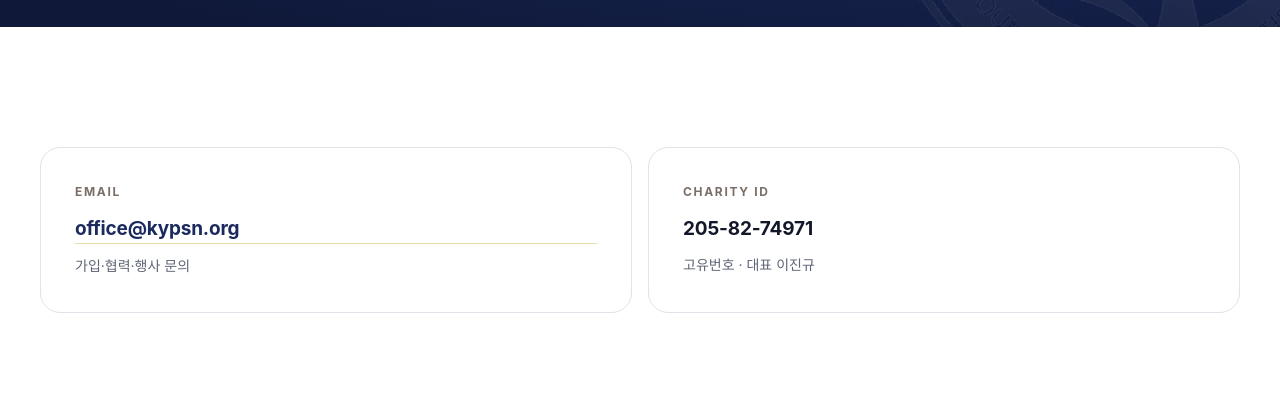
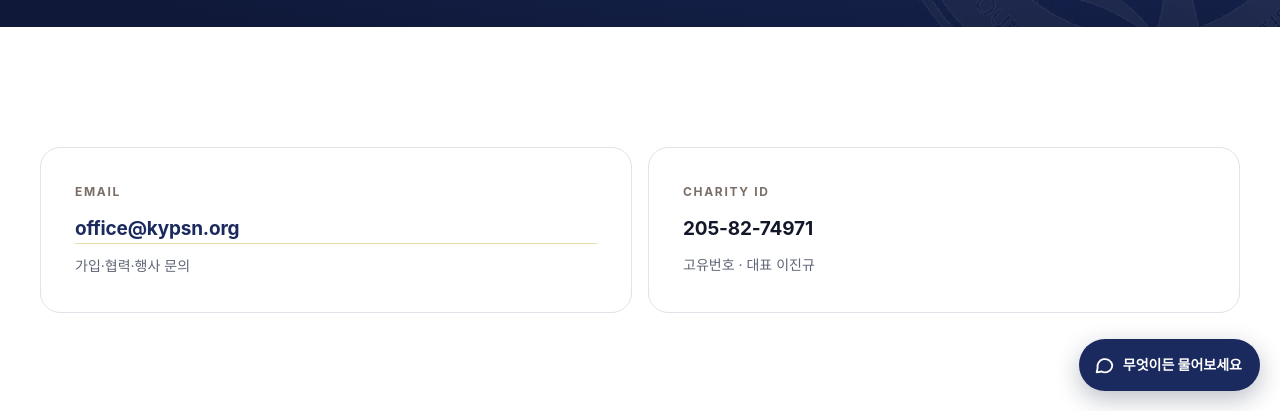
Before and after one commit to comjingue/kypsn, a plain HTML site: page contact/index.html in a window 1280 px wide. Shown: the part 389-800 px from the top of the page. Drawn offline with Linux system fonts and the light colour scheme; a web font is replaced by a local one.

Commit message:
홈페이지: KYPSN 안내 챗봇(Claude Haiku, Cloudflare Worker) 연결
Co-Authored-By: Claude Opus 5.5 <noreply@anthropic.com>

```diff
--- /dev/null
+++ b/assets/kypsn-chat.js
@@ -0,0 +1,123 @@
+/* KYPSN 안내 챗봇 위젯
+   각 페이지 </body> 앞에 한 줄:
+   <script src="/assets/kypsn-chat.js" data-endpoint="https://kypsn-chat.<계정>.workers.dev" defer></script>
+   색은 사이트 팔레트(assets/style.css)와 같다: 네이비 #1B2A5E · 골드 #B8912A */
+(function () {
+  const me = document.currentScript;
+  const ENDPOINT = me && me.dataset.endpoint;
+  if (!ENDPOINT) return console.warn("[kypsn-chat] data-endpoint 가 없습니다.");
+  const HKEY = "kypsn-chat-history";
+
+  const css = `
+  .kc-root{--kc-navy:#1B2A5E;--kc-deep:#0F1838;--kc-gold:#B8912A;--kc-gold-soft:#E9D9AE;--kc-line:#DFE3EA;--kc-mist:#EEF2F8;--kc-ink:#121829;--kc-muted:#5E6576;font-family:inherit}
+  .kc-btn{position:fixed;right:20px;bottom:20px;height:52px;padding:0 18px 0 14px;border-radius:26px;border:0;display:flex;align-items:center;gap:8px;
+    background:var(--kc-navy);color:#fff;font:inherit;font-size:14px;font-weight:700;cursor:pointer;box-shadow:0 8px 24px rgba(15,24,56,.28);z-index:9998}
+  .kc-btn svg{width:22px;height:22px}
+  .kc-btn:hover{background:var(--kc-deep)}
+  .kc-box{position:fixed;right:20px;bottom:84px;width:min(380px,calc(100vw - 32px));height:min(560px,calc(100vh - 110px));
+    background:#fff;border:1px solid var(--kc-line);border-radius:16px;box-shadow:0 16px 40px rgba(15,24,56,.22);
+    display:none;flex-direction:column;overflow:hidden;z-index:9999}
+  .kc-box.open{display:flex}
+  .kc-head{background:var(--kc-navy);color:#fff;padding:14px 16px;display:flex;align-items:center;gap:10px}
+  .kc-head .kc-t{flex:1;line-height:1.3}
+  .kc-head b{display:block;font-size:15px}
+  .kc-head small{font-size:12px;color:var(--kc-gold-soft)}
+  .kc-head button{background:none;border:0;color:#fff;font-size:22px;line-height:1;cursor:pointer;padding:4px}
+  .kc-dot{width:8px;height:8px;border-radius:50%;background:var(--kc-gold)}
+  .kc-log{flex:1;overflow-y:auto;padding:14px;display:flex;flex-direction:column;gap:10px;font-size:14px;line-height:1.6;background:#FBFAF7}
+  .kc-m{max-width:86%;padding:9px 12px;border-radius:14px;white-space:pre-wrap;word-break:keep-all;overflow-wrap:anywhere}
+  .kc-u{align-self:flex-end;background:var(--kc-navy);color:#fff;border-bottom-right-radius:4px}
+  .kc-a{align-self:flex-start;background:#fff;color:var(--kc-ink);border:1px solid var(--kc-line);border-bottom-left-radius:4px}
+  .kc-a a{color:var(--kc-navy);font-weight:700}
+  .kc-wait{color:var(--kc-muted)}
+  .kc-wait i{display:inline-block;width:6px;height:6px;margin:0 2px;border-radius:50%;background:var(--kc-muted);animation:kcb 1s infinite alternate}
+  .kc-wait i:nth-child(2){animation-delay:.2s}.kc-wait i:nth-child(3){animation-delay:.4s}
+  @keyframes kcb{from{opacity:.2}to{opacity:1}}
+  .kc-chips{display:flex;flex-wrap:wrap;gap:6px;padding:8px 14px 10px;background:#FBFAF7}
+  .kc-chips button{border:1px solid var(--kc-gold);color:var(--kc-navy);background:#fff;border-radius:999px;padding:5px 11px;font:inherit;font-size:12.5px;cursor:pointer}
+  .kc-chips button:hover{background:var(--kc-gold-soft)}
+  .kc-form{display:flex;border-top:1px solid var(--kc-line);background:#fff}
+  .kc-in{flex:1;border:0;padding:13px 14px;font:inherit;font-size:16px;outline:none;min-width:0}
+  .kc-send{border:0;background:var(--kc-gold);color:#fff;padding:0 18px;cursor:pointer;font:inherit;font-weight:700}
+  .kc-send:disabled{opacity:.5}
+  .kc-foot{font-size:11px;color:var(--kc-muted);padding:6px 14px 9px;background:#fff}
+  @media (max-width:480px){.kc-btn span{display:none}.kc-btn{padding:0 14px}}`;
+  const style = document.createElement("style");
+  style.textContent = css;
+  document.head.appendChild(style);
+
+  const wrap = document.createElement("div");
+  wrap.className = "kc-root";
+  wrap.innerHTML = `
+  <button class="kc-btn" type="button" aria-label="KYPSN 안내 챗봇 열기"><svg viewBox="0 0 24 24" fill="none" stroke="currentColor" stroke-width="2" stroke-linecap="round" stroke-linejoin="round"><path d="M21 12a8 8 0 0 1-11.6 7.1L4 20l1-4.6A8 8 0 1 1 21 12z"/></svg><span>무엇이든 물어보세요</span></button>
+  <div class="kc-box" role="dialog" aria-label="KYPSN 안내 챗봇">
+    <div class="kc-head"><span class="kc-dot"></span><div class="kc-t"><b>KYPSN 안내</b><small>회원 · 프로그램 · 행사</small></div><button type="button" aria-label="닫기">×</button></div>
+    <div class="kc-log" aria-live="polite"></div>
+    <div class="kc-chips"></div>
+    <form class="kc-form"><input class="kc-in" maxlength="800" placeholder="궁금한 점을 물어보세요" autocomplete="off" aria-label="질문"><button class="kc-send" type="submit">전송</button></form>
+    <div class="kc-foot">AI가 답하며 틀릴 수 있습니다. 정확한 안내는 office@kypsn.org</div>
+  </div>`;
+  document.body.appendChild(wrap);
+
+  const $ = s => wrap.querySelector(s);
+  const box = $(".kc-box"), log = $(".kc-log"), input = $(".kc-in"), chips = $(".kc-chips"), send = $(".kc-send");
+  let history = [];
+  try { history = JSON.parse(sessionStorage.getItem(HKEY) || "[]").slice(-10); } catch (e) { history = []; }
+  const save = () => { try { sessionStorage.setItem(HKEY, JSON.stringify(history.slice(-10))); } catch (e) {} };
+  let busy = false;
+
+  function esc(t) { return t.replace(/[&<>"]/g, c => ({ "&": "&amp;", "<": "&lt;", ">": "&gt;", '"': "&quot;" }[c])); }
+  function linkify(t) {
+    return esc(t)
+      .replace(/(https?:\/\/[^\s)<]+[^\s)<.,])/g, '<a href="$1" target="_blank" rel="noopener">$1</a>')
+      .replace(/([\w.+-]+@kypsn\.org)/g, '<a href="mailto:$1">$1</a>')
+      .replace(/\*\*([^*]+)\*\*/g, "$1");
+  }
+  function add(role, text) {
+    const d = document.createElement("div");
+    d.className = "kc-m " + (role === "user" ? "kc-u" : "kc-a");
+    if (role === "user") d.textContent = text; else d.innerHTML = linkify(text);
+    log.appendChild(d);
+    log.scrollTop = log.scrollHeight;
+    return d;
+  }
+
+  async function ask(q) {
+    q = (q || "").trim();
+    if (busy || !q) return;
+    busy = true; send.disabled = true; chips.style.display = "none";
+    add("user", q); history.push({ role: "user", content: q });
+    const pending = add("assistant", "");
+    pending.classList.add("kc-wait"); pending.innerHTML = "<i></i><i></i><i></i>";
+    try {
+      const ctl = new AbortController(); const to = setTimeout(() => ctl.abort(), 30000);
+      const r = await fetch(ENDPOINT, {
+        method: "POST", headers: { "Content-Type": "application/json" },
+        body: JSON.stringify({ messages: history.slice(-10) }), signal: ctl.signal,
+      });
+      clearTimeout(to);
+      const d = await r.json().catch(() => ({}));
+      const text = d.reply || d.error || "오류가 발생했습니다. office@kypsn.org로 문의해 주세요.";
+      pending.classList.remove("kc-wait"); pending.innerHTML = linkify(text);
+      if (d.reply) history.push({ role: "assistant", content: d.reply }); else history.pop();
+    } catch (e) {
+      pending.classList.remove("kc-wait");
+      pending.textContent = "연결이 잠시 끊겼습니다. 다시 시도하거나 office@kypsn.org로 문의해 주세요.";
+      history.pop();
+    }
+    save();
+    busy = false; send.disabled = false; log.scrollTop = log.scrollHeight;
+  }
+
+  ["회원 가입은 어떻게 하나요?", "어떤 프로그램이 있나요?", "12월 5일 행사 안내"].forEach(q => {
+    const b = document.createElement("button"); b.type = "button"; b.textContent = q;
+    b.onclick = () => ask(q); chips.appendChild(b);
+  });
+  add("assistant", "안녕하세요. KYPSN 안내 챗봇입니다. 회원, 프로그램, 12월 5일 행사에 대해 물어보세요.");
+  history.forEach(m => add(m.role, m.content));
+  if (history.length) chips.style.display = "none";
+
+  $(".kc-btn").onclick = () => { box.classList.toggle("open"); if (box.classList.contains("open") && window.innerWidth > 480) input.focus(); };
+  $(".kc-head button").onclick = () => box.classList.remove("open");
+  $(".kc-form").onsubmit = e => { e.preventDefault(); const q = input.value; input.value = ""; ask(q); };
+})();
--- a/contact/index.html
+++ b/contact/index.html
@@ -95,5 +95,6 @@
     </div>
   </footer>
   <script src="../assets/site.js"></script>
+  <script src="/assets/kypsn-chat.js?v=1" data-endpoint="https://kypsn-chat.kypsn-chat.workers.dev" defer></script>
 </body>
 </html>
```
Also changed, not shown: about/index.html (+1 -0 lines), index.html (+1 -0 lines), membership/index.html (+1 -0 lines), programs/index.html (+1 -0 lines).
